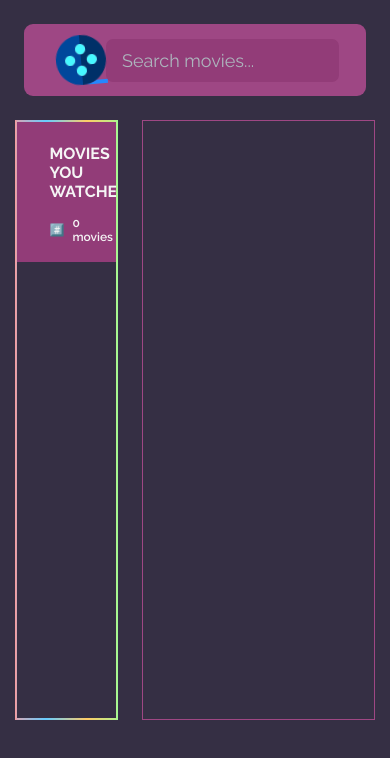
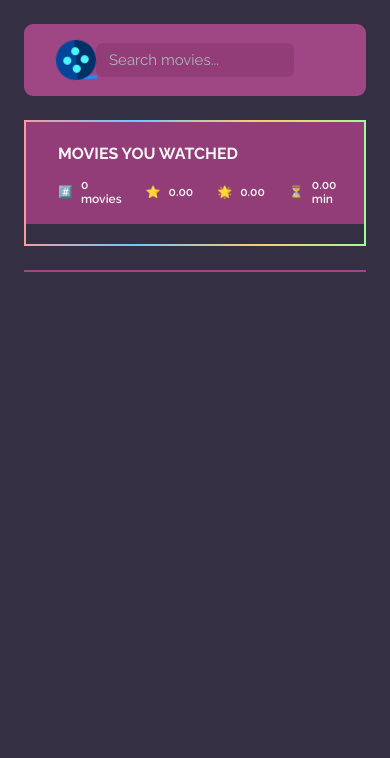
Before and after one commit to hosseinkhoshnevis94/my-movies, a React (Vite) app: page / in a window 390 px wide. Shown: the top 758 px of the page. Built offline with nearby package versions, Linux system fonts and the light colour scheme.

Commit message:
making navbar responsive

```diff
--- a/src/assets/components/Box/box.css
+++ b/src/assets/components/Box/box.css
@@ -30,3 +30,8 @@
   flex: 0 0 68%;
 
 }
+@media all and (max-width:600px) {
+  .box30{
+    position: inherit;
+  }
+}
--- a/src/assets/components/Main/Main.module.css
+++ b/src/assets/components/Main/Main.module.css
@@ -4,3 +4,8 @@
     gap: 2.4rem;
     justify-content: center;
   }
+@media all and (max-width:600px) {
+  .main{
+    flex-direction: column;
+  }
+}
--- a/src/assets/components/MovieDetails/movieDetails.css
+++ b/src/assets/components/MovieDetails/movieDetails.css
@@ -7,6 +7,7 @@
 
   .details header {
     display: flex;
+    position: relative;
   }
 
   .details section {
--- a/src/assets/components/NavBar/Logo/Logo.module.css
+++ b/src/assets/components/NavBar/Logo/Logo.module.css
@@ -25,3 +25,9 @@
               transform: rotate(360deg);
     }
   }
+  @media all and (max-width:600px) {
+    .logo{
+      width: 40px;
+
+  }
+  }
--- a/src/assets/components/NumResult/NumResult.module.css
+++ b/src/assets/components/NumResult/NumResult.module.css
@@ -4,3 +4,9 @@
     justify-self: end;
     font-size: 1.5rem;
   }
+  @media all and (max-width:600px) {
+    .numResults{
+      font-size: 1.3rem;
+
+  }
+  }
--- a/src/assets/components/SearchInput/SearchInput.module.css
+++ b/src/assets/components/SearchInput/SearchInput.module.css
@@ -18,3 +18,13 @@
     box-shadow:0px 0px 0rem 1px rgb(239 239 239 / 50%);
     transform: translateY(-2px);
   }
+
+  @media all and (max-width:600px) {
+    .searchInput {
+      justify-self: center;
+      border: none;
+      padding: 0.8rem 1.3rem;
+      font-size: 1.5rem;
+
+    }
+  }
```
